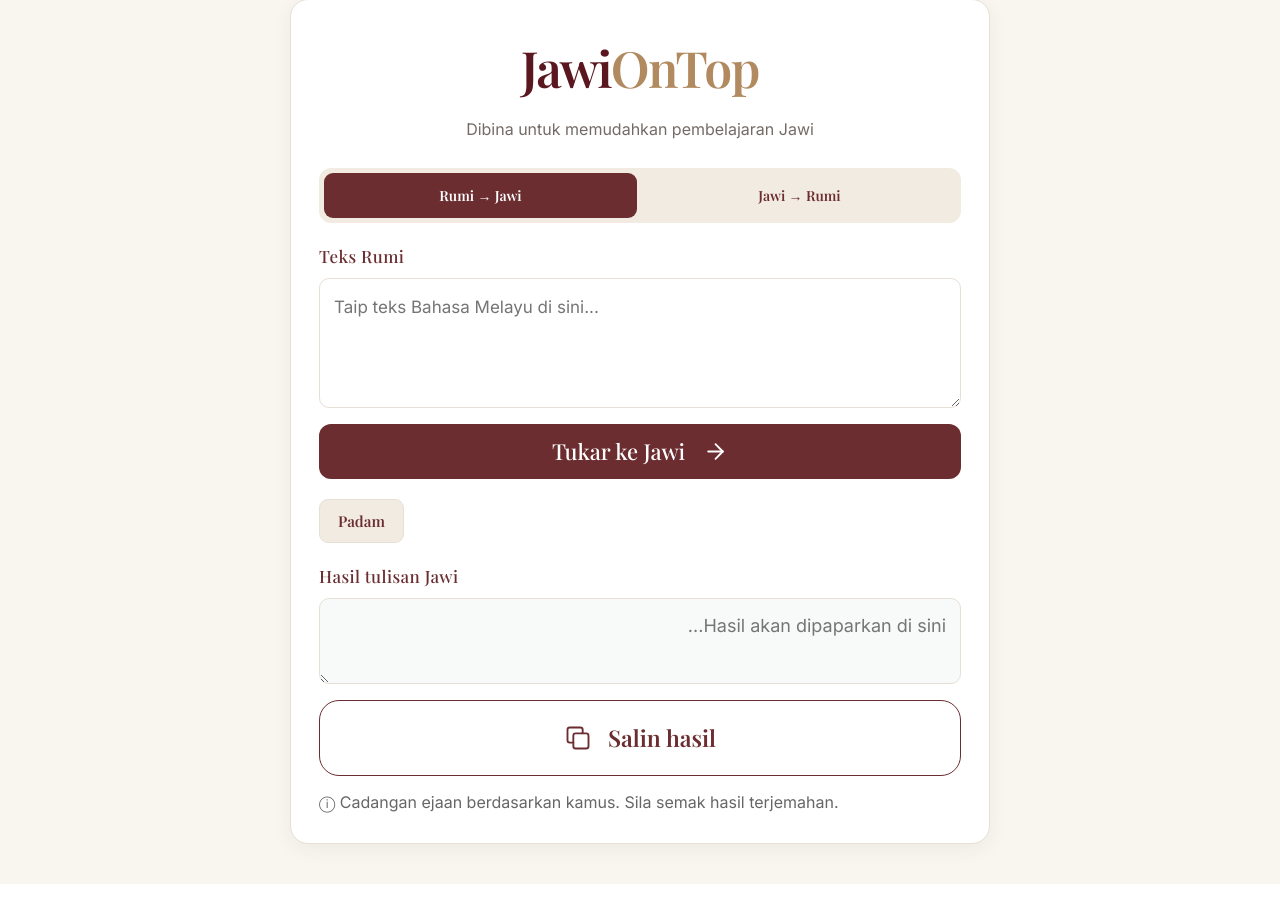
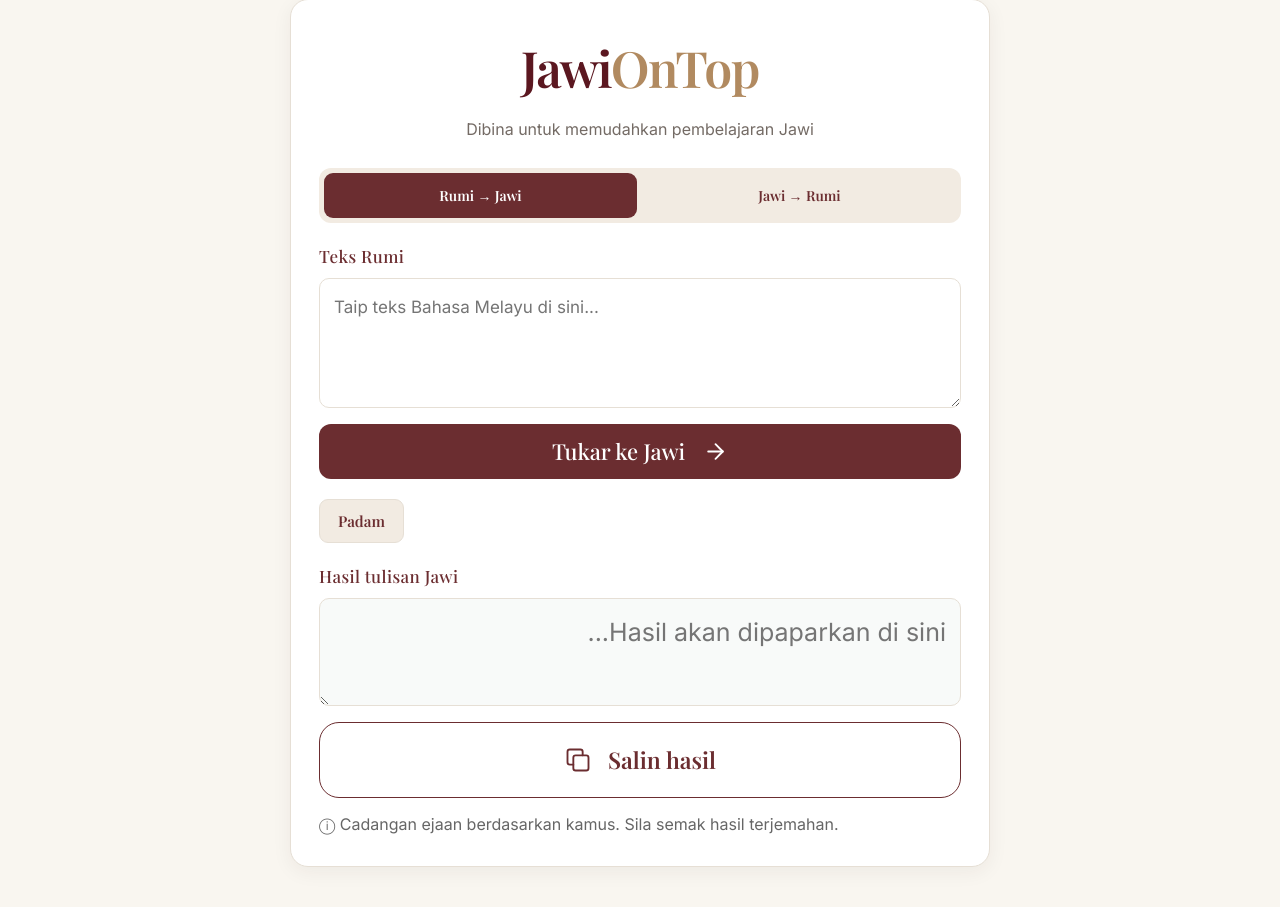
Before and after one commit to hassyabasirah/JawiOnTop, a Flask app: page / in a window 1280 px wide. Shown: the part 152-1059 px from the top of the page. Before the commit the page ends 1036 px from the top, so only its background shows below. Run offline with Flask 3, Linux system fonts and the light colour scheme.

Commit message:
Update index.html

```diff
--- a/templates/index.html
+++ b/templates/index.html
@@ -115,9 +115,7 @@ color: var(--text-main);
 #output {
     direction: rtl;
     text-align: right;
-    font-family: inherit;
-    font-size: 18px;
-    font-weight: normal;
+    font-size: 25px;
     background: #f8faf9;
 }
 
```
